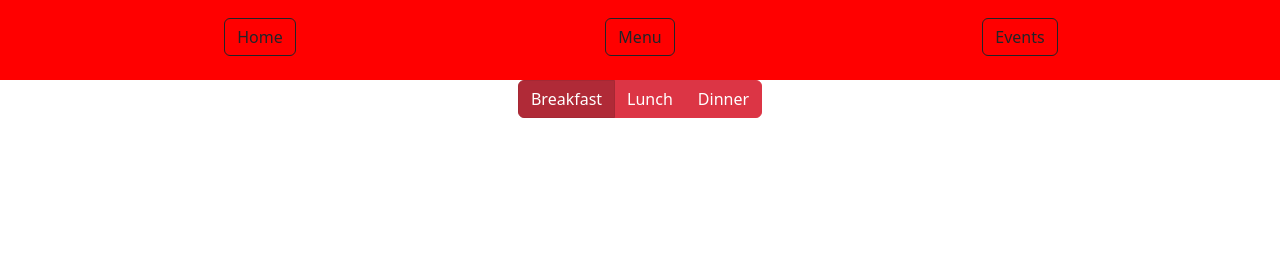
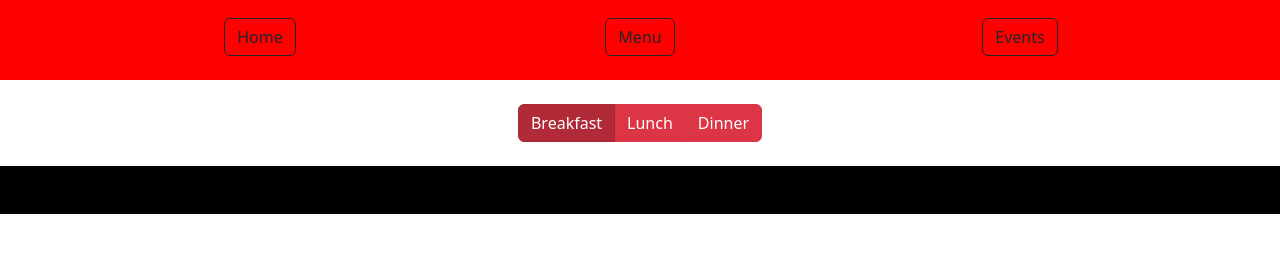
Before and after one commit to boedeckern/campus-life-super-app, a plain HTML site: page menu.html in a window 1280 px wide. Shown: the part 163-416 px from the top of the page. Drawn offline with nearby package versions, Linux system fonts and the light colour scheme.

Commit message:
Realized that I didn't add placeholder content, so I added more padding on each .html file to better reflect the desired format

```diff
--- a/menu.html
+++ b/menu.html
@@ -37,7 +37,7 @@
         </nav>
     </header>
     <main>
-        <div id="meal_buttons" class="container text-center">
+        <div id="meal_buttons" class="container text-center  py-4">
             <div class="btn-group" role="group" aria-label="Meal Selection">
                 <button type="button" class="btn btn-danger active">Breakfast</button>
                 <button type="button" class="btn btn-danger">Lunch</button>
@@ -47,7 +47,7 @@
         </div>
     </main>
     <footer>
-        <div class="container">
+        <div class="container py-4">
 
         </div>
     </footer>
```
Also changed, not shown: events.html (+2 -2 lines), index.html (+2 -2 lines).
